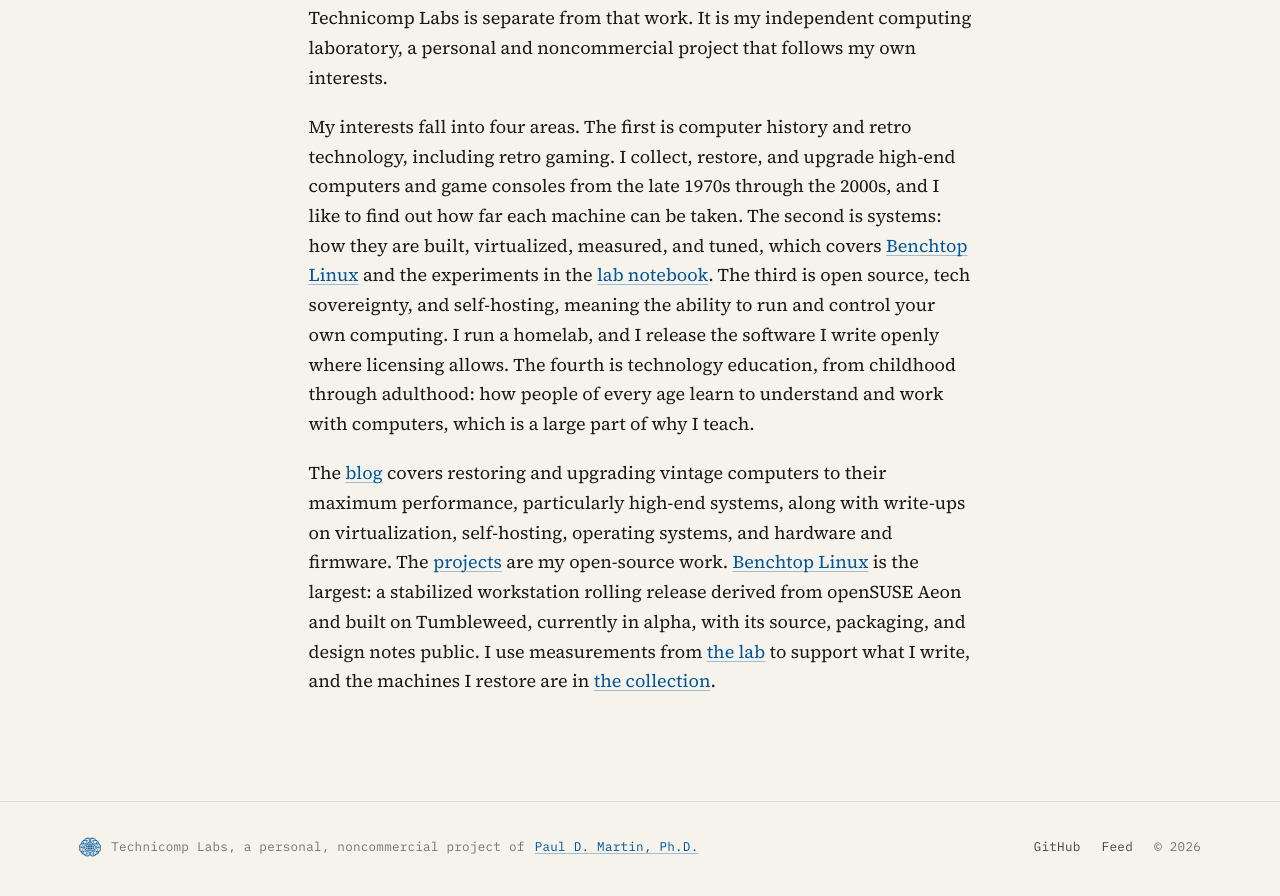
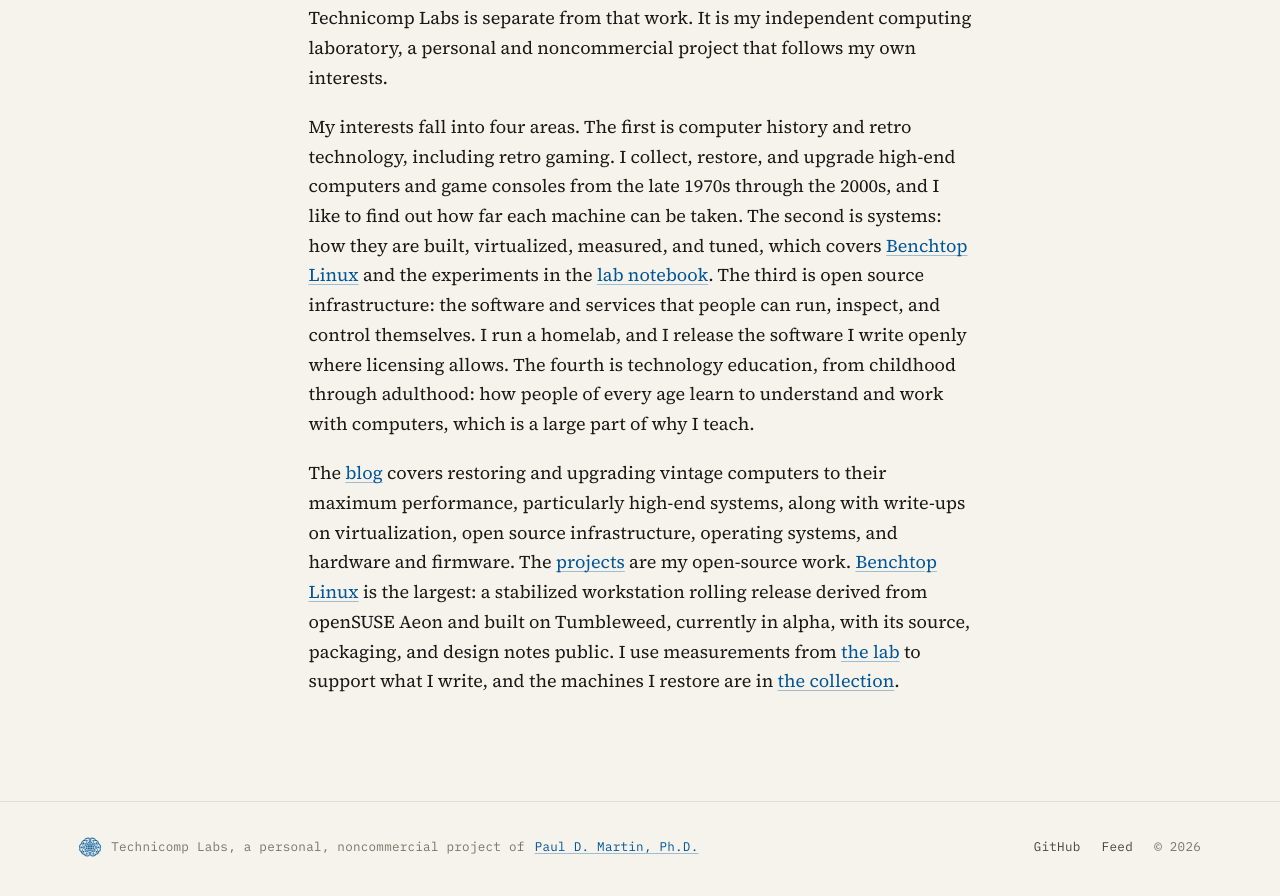
Before and after one commit to TechnicompLabs/technicomplabs.github.io, a Jekyll site: the page built from _pages/about.md, in a window 1280 px wide and 900 px high, scrolled down 587 px. Shown: the top 896 px of the window. Built offline with Jekyll 4.4.1, drawn with Linux system fonts in a browser that asks for light colours.

Commit message:
Interests: open source infrastructure

```diff
--- a/_config.yml
+++ b/_config.yml
@@ -1,6 +1,6 @@
 title: "Technicomp Labs"
 tagline: "Building, measuring, and restoring computing systems"
-description: "The personal, noncommercial computing laboratory of Paul D. Martin, Ph.D.: open-source projects, including Technicomp Benchtop Linux, and writing on vintage computers, retro gaming, virtualization, self-hosting, and technology education."
+description: "The personal, noncommercial computing laboratory of Paul D. Martin, Ph.D.: open-source projects, including Technicomp Benchtop Linux, and writing on vintage computers, retro gaming, virtualization, open source infrastructure, and technology education."
 url: "https://technicomplabs.io"
 baseurl: ""
 author: "Paul D. Martin, Ph.D."
--- a/_pages/about.md
+++ b/_pages/about.md
@@ -8,6 +8,6 @@ I’m Paul D. Martin, Ph.D. I’m a Lecturer in Computer Science at Johns Hopkin
 
 Technicomp Labs is separate from that work. It is my independent computing laboratory, a personal and noncommercial project that follows my own interests.
 
-My interests fall into four areas. The first is computer history and retro technology, including retro gaming. I collect, restore, and upgrade high-end computers and game consoles from the late 1970s through the 2000s, and I like to find out how far each machine can be taken. The second is systems: how they are built, virtualized, measured, and tuned, which covers [Benchtop Linux](/benchtop/) and the experiments in the [lab notebook](https://github.com/pauldmartinphd/llm-performance-engineering-notebook). The third is open source, tech sovereignty, and self-hosting, meaning the ability to run and control your own computing. I run a homelab, and I release the software I write openly where licensing allows. The fourth is technology education, from childhood through adulthood: how people of every age learn to understand and work with computers, which is a large part of why I teach.
+My interests fall into four areas. The first is computer history and retro technology, including retro gaming. I collect, restore, and upgrade high-end computers and game consoles from the late 1970s through the 2000s, and I like to find out how far each machine can be taken. The second is systems: how they are built, virtualized, measured, and tuned, which covers [Benchtop Linux](/benchtop/) and the experiments in the [lab notebook](https://github.com/pauldmartinphd/llm-performance-engineering-notebook). The third is open source infrastructure: the software and services that people can run, inspect, and control themselves. I run a homelab, and I release the software I write openly where licensing allows. The fourth is technology education, from childhood through adulthood: how people of every age learn to understand and work with computers, which is a large part of why I teach.
 
-The [blog](/blog/) covers restoring and upgrading vintage computers to their maximum performance, particularly high-end systems, along with write-ups on virtualization, self-hosting, operating systems, and hardware and firmware. The [projects](/projects/) are my open-source work. [Benchtop Linux](/benchtop/) is the largest: a stabilized workstation rolling release derived from openSUSE Aeon and built on Tumbleweed, currently in alpha, with its source, packaging, and design notes public. I use measurements from [the lab](/lab/) to support what I write, and the machines I restore are in [the collection](/collection/).
+The [blog](/blog/) covers restoring and upgrading vintage computers to their maximum performance, particularly high-end systems, along with write-ups on virtualization, open source infrastructure, operating systems, and hardware and firmware. The [projects](/projects/) are my open-source work. [Benchtop Linux](/benchtop/) is the largest: a stabilized workstation rolling release derived from openSUSE Aeon and built on Tumbleweed, currently in alpha, with its source, packaging, and design notes public. I use measurements from [the lab](/lab/) to support what I write, and the machines I restore are in [the collection](/collection/).
```
Also changed, not shown: _pages/blog.md (+1 -1 lines), index.md (+1 -1 lines).
